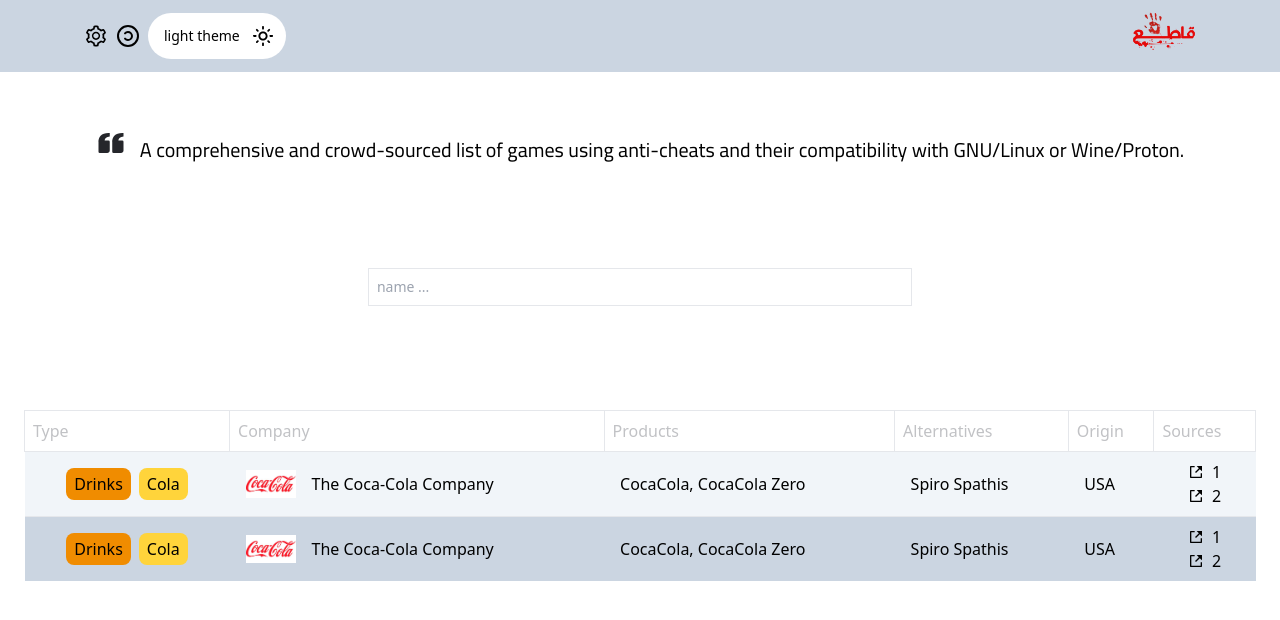
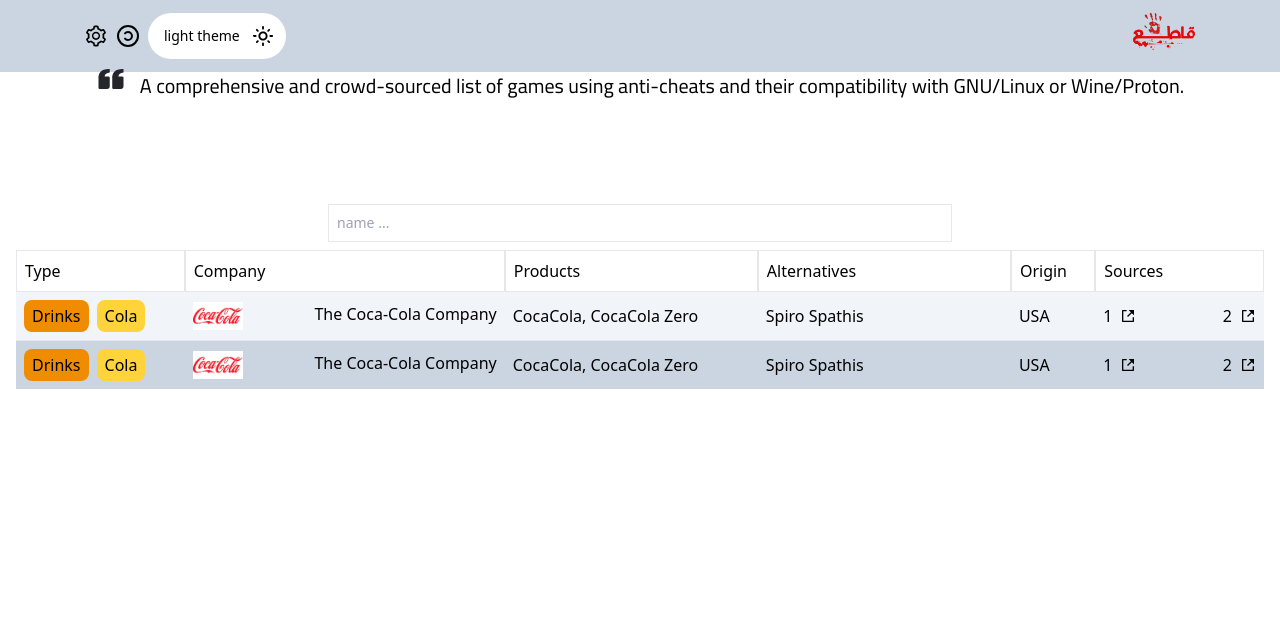
Before and after one commit to 0xyosef/boycott, a Next.js app: page / in a window 1280 px wide. Shown: the top 620 px of the page. Built offline with nearby package versions, Linux system fonts and the light colour scheme.

Commit message:
fix(layout): table is using display: grid

```diff
--- a/src/app/layout.tsx
+++ b/src/app/layout.tsx
@@ -1,8 +1,8 @@
-"use client"
-import type { Metadata } from 'next'
-import './globals.css'
+"use client";
+// import type { Metadata } from 'next'
+import "./globals.css";
 import NavBar from "@/components/NavBar";
-import {ThemeProvider} from "next-themes";
+import { ThemeProvider } from "next-themes";
 
 // export const metadata: Metadata = {
 //   title: 'Create Next App',
@@ -12,16 +12,18 @@
 export default function RootLayout({
   children,
 }: {
-  children: React.ReactNode
+  children: React.ReactNode;
 }) {
   return (
     <html lang="en">
-      <body className={`dark:bg-background text-text`}>
-      <ThemeProvider attribute={"class"}>
-          <NavBar />
-          {children}
-      </ThemeProvider>
+      <body className="dark:bg-background text-background dark:text-text">
+        <ThemeProvider attribute={"class"}>
+          <header>
+            <NavBar />
+          </header>
+          <main className="@container/main xs:px-4">{children}</main>
+        </ThemeProvider>
       </body>
     </html>
-  )
+  );
 }
--- a/src/app/page.tsx
+++ b/src/app/page.tsx
@@ -1,19 +1,13 @@
 import Hero from "@/app/_components/Hero";
 import Table from "@/components/Table";
 import data from "../../boycott.json";
-import {FilterProvider} from "@/contexts/FilterContext";
+import { FilterProvider } from "@/contexts/FilterContext";
 
 export default function Home() {
-    return (
-        <div className="flex flex-col items-center justify-center px-6 py-16">
-            <FilterProvider  name={""}>
-            <div>
-                <Hero />
-            </div>
-                <main className="pt-24 w-full flex @container">
-                    <Table data={data} />
-            </main>
-            </FilterProvider>
-        </div>
-    );
+  return (
+    <FilterProvider name={""}>
+      <Hero />
+      <Table data={data} />
+    </FilterProvider>
+  );
 }
--- a/src/components/TCell.tsx
+++ b/src/components/TCell.tsx
@@ -7,13 +7,14 @@
 }) {
   return (
     <td
+      headers={name}
       role="cell"
-      data-cell={name}
-      className="px-4 py-2 w-fit @2xl:table-cell @2xl:before:content-none before:content-[attr(data-cell)_':_'] before:capitalize flex gap-x-2 before:font-bold text-background dark:text-text items-center justify-between"
+
+      className=
+      "@container/cell flex gap-2 items-center justify-between flex-wrap p-2"
     >
-      <div>
-        {children}
-      </div>
+      <span className="@xl/table:hidden capitalize font-bold">{name}: </span>
+      {children}
     </td>
   );
 }
--- /dev/null
+++ b/src/components/TRow.tsx
@@ -0,0 +1,13 @@
+export default function TRow({ children }: { children: React.ReactNode }) {
+  return (
+    <tr
+      role="row"
+      className="grid grid-cols-1 \
+      @xl:grid-cols-[minmax(0,2fr)_minmax(0,20rem)_minmax(0,2fr)_minmax(0,2fr)_minmax(0,1fr)_minmax(0,2fr)] \
+      @3xl:grid-cols-[minmax(0,2fr)_minmax(0,20rem)_minmax(0,3fr)_minmax(0,3fr)_minmax(0,1fr)_minmax(0,2fr)] \
+      "
+    >
+      {children}
+    </tr>
+  );
+}
--- a/src/components/Table.tsx
+++ b/src/components/Table.tsx
@@ -1,32 +1,33 @@
-"use client"
+"use client";
 import Tbody from "@/components/Tbody";
 import BoycottItem from "@/types/boycott";
 import Thead from "./Thead";
-import {useFilter} from "@/contexts/FilterContext";
+import { useFilter } from "@/contexts/FilterContext";
 
 type Props = {
   data: BoycottItem[];
 };
 export default function Table({ data }: Props) {
-    const [name,_]=useFilter();
+  const [name, _] = useFilter();
 
   return (
     <table
       role="table"
-            className="text-left dark:border dark:border-primary dark:bg-background dark:text-text bg-white max-w-full w-full"
+      className="text-left @container/table flex flex-col dark:border dark:border-primary bg-white max-w-full w-full"
     >
       <Thead headers={Object.keys(data[0])} />
       <tbody
         role="rowgroup"
-                className="divide-y dark:text-text  dark:border dark:border-primary"
+        className="divide-y dark:border dark:border-primary"
       >
-            {data.filter((data)=>{
-                return name === '' ? data : data.company.name.toLowerCase().includes(name)
-            }).map((data, id) => (
-                <Tbody
-                    key={id}
-                    {...data}
-                />
+        {data
+          .filter((data) => {
+            return name === ""
+              ? data
+              : data.company.name.toLowerCase().includes(name);
+          })
+          .map((data, id) => (
+            <Tbody key={id} {...data} />
           ))}
       </tbody>
     </table>
--- a/src/components/TableAlternatives.tsx
+++ b/src/components/TableAlternatives.tsx
@@ -13,7 +13,9 @@
 }) {
   return (
     <TCell name="alternatives">
-      {alternatives.flatMap((alternative) => alternative.name).join(", ")}
+      <div className="w-fit">
+        {alternatives.flatMap((alternative) => alternative.name).join(", ")}
+      </div>
     </TCell>
   );
 }
--- a/src/components/TableCompany.tsx
+++ b/src/components/TableCompany.tsx
@@ -12,9 +12,11 @@
 }) {
   return (
     <TCell name="company">
-            <div className="flex items-center gap-x-4">
+      <div className="w-full flex justify-between">
         <Image src={image} alt={imageAlt} width={50} height={40} />
-                <span className="font-medium whitespace-nowrap">{name}</span>
+        <span className="font-medium w-fit hidden @[5rem]:inline-block">
+          {name}
+        </span>
       </div>
     </TCell>
   );
--- a/src/components/TableSources.tsx
+++ b/src/components/TableSources.tsx
@@ -9,10 +9,10 @@
           key={id}
           href={source}
           target="_blank"
-          className="flex items-center justify-center gap-x-2"
+          className="flex items-center justify-center gap-x-2 w-fit"
         >
+          {id + 1}
           <RiShareBoxFill className="dark:text-text text-background" />
-          {id + 1}
         </a>
       ))}
     </TCell>
--- a/src/components/TableType.tsx
+++ b/src/components/TableType.tsx
@@ -3,7 +3,7 @@
 export default function TableType({ types }: { types: string[] }) {
   return (
     <TCell name="type">
-      <div className="gap-2 flex items-center justify-center flex-wrap">
+      <div className="gap-2 flex items-center justify-center flex-wrap @[4rem]/cell:justify-start">
         {types.map((type, id) => (
           <Type key={id} type={type} />
         ))}
--- a/src/components/Tbody.tsx
+++ b/src/components/Tbody.tsx
@@ -5,18 +5,19 @@
 import TableAlternatives from "./TableAlternatives";
 import TableOrigin from "./TableOrigin";
 import TableSources from "./TableSources";
+import TRow from "./TRow";
 
 export default function Tbody(props: BoycottItem) {
   return (
-    <>
-      <tr role="row" className="dark:bg-background-light dark:even:bg-background-light/75 bg-slate-100 even:bg-slate-300 flex flex-col py-4 px-2 @2xl:table-row">
+    <div className="dark:bg-background-light dark:even:bg-background-light/75 bg-slate-100 even:bg-slate-300">
+      <TRow>
         <TableType types={props.type} />
         <TableCompany {...props.company} />
         <TableProducts products={props.products} />
         <TableAlternatives alternatives={props.alternatives} />
         <TableOrigin origin={props.origin} />
         <TableSources sources={props.sources} />
-      </tr>
-    </>
+      </TRow>
+    </div>
   );
 }
--- a/src/components/Thead.tsx
+++ b/src/components/Thead.tsx
@@ -1,17 +1,21 @@
+import TRow from "./TRow";
+
 export default function Thead({ headers }: { headers: string[] }) {
   return (
-    <thead role="rowgroup" className="hidden @2xl:table-header-group">
-      <tr role="row">
+    <thead role="rowgroup" className="hidden @xl/main:block">
+      <TRow>
         {headers.map((header, id) => (
           <th
             role="columnheader"
             key={id}
-            className="py-2 px-2 capitalize font-medium dark:border dark:border-primary border "
+            scope="col"
+            className="capitalize font-medium dark:border dark:border-primary border p-2"
+            id={header}
           >
             {header}
           </th>
         ))}
-      </tr>
+      </TRow>
     </thead>
   );
 }
--- a/tailwind.config.ts
+++ b/tailwind.config.ts
@@ -18,6 +18,9 @@
         accent: "#F08C00",
         "accent-light": "#FFD43B",
       },
+      screens: {
+        xs: "480px"
+      }
     },
   },
   plugins: [require("@tailwindcss/container-queries")],
```
Lines whose indentation alone changed are shown as unchanged.
